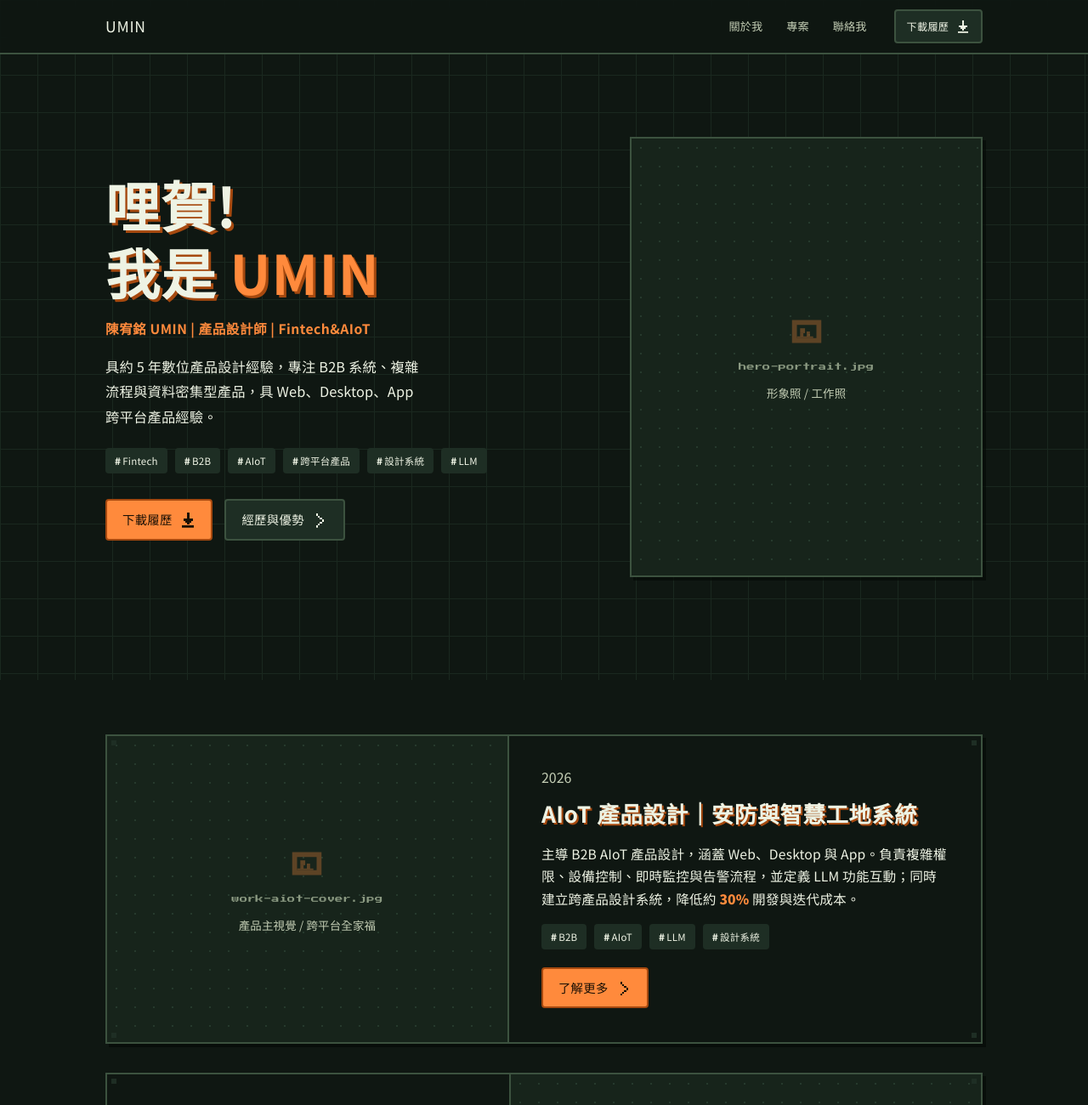
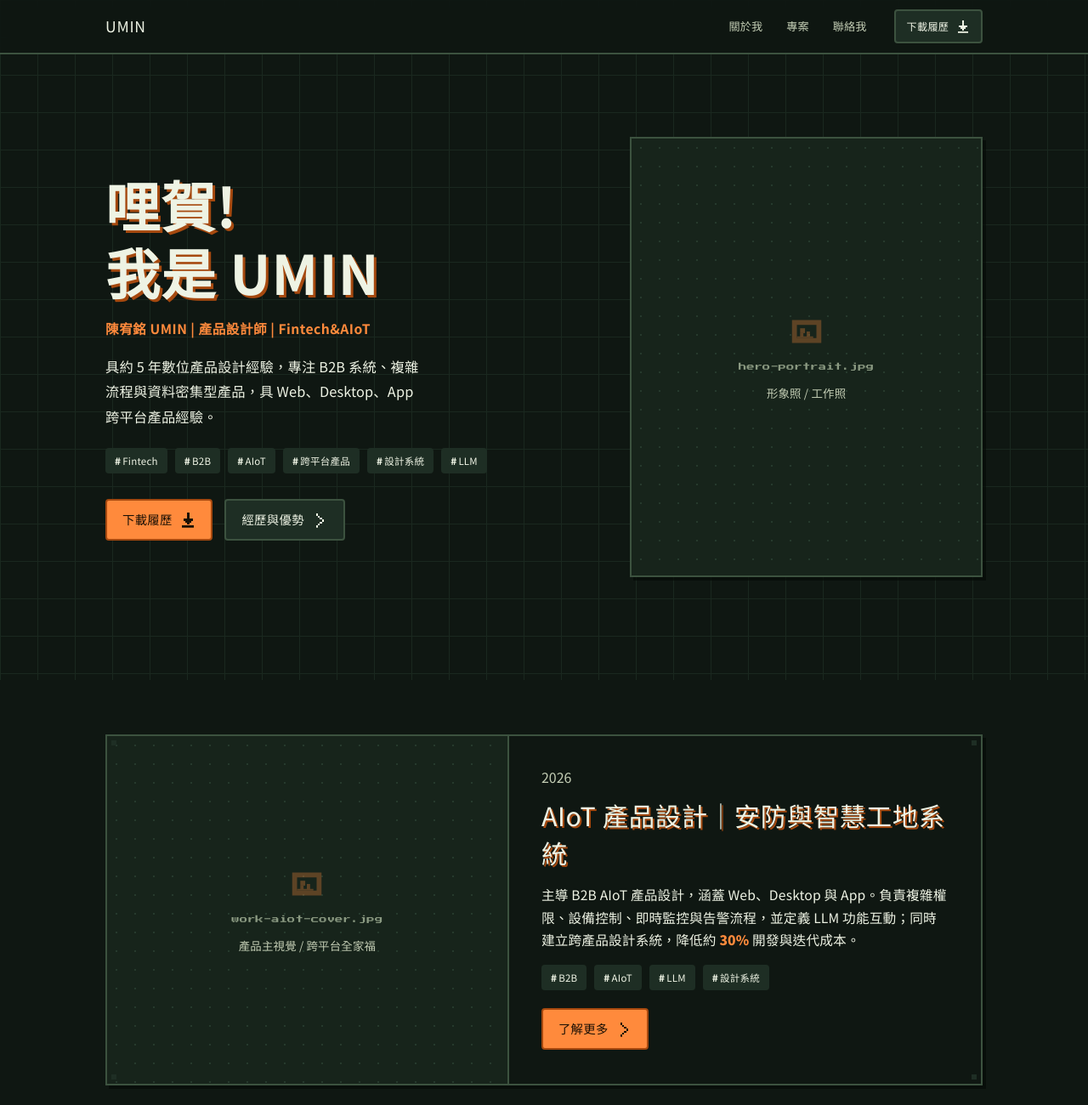
Before and after one commit to UMINCHEN/umin, a plain HTML site: page index.html in a window 1280 px wide. Shown: the top 1300 px of the page at 85% size. Drawn offline with Linux system fonts and the light colour scheme; a web font is replaced by a local one.

Commit message:
Un-bold + enlarge card titles, white hero UMIN
Faux-bold muddied the card titles at their size, so revert them to
weight 400 and bump the size; hero/modal/footer titles stay bold. The
hero "UMIN" turns white so the whole headline is one colour.

Co-Authored-By: Claude Opus 4.8 <noreply@anthropic.com>

```diff
--- a/index.html
+++ b/index.html
@@ -9,7 +9,7 @@
   <link rel="preconnect" href="https://fonts.googleapis.com" />
   <link rel="preconnect" href="https://fonts.gstatic.com" crossorigin />
   <link href="https://fonts.googleapis.com/css2?family=Noto+Sans+TC:wght@400;500;700;900&family=Press+Start+2P&display=swap" rel="stylesheet" />
-  <link rel="stylesheet" href="style.css?v=15" />
+  <link rel="stylesheet" href="style.css?v=17" />
 </head>
 <body>
 
--- a/style.css
+++ b/style.css
@@ -223,7 +223,7 @@ body::before {
   line-height: 1.14; color: var(--ink);
   text-shadow: 3px 3px 0 var(--accent-deep);
 }
-.hero__name { color: var(--accent); }
+.hero__name { color: var(--ink); }
 .id-line { font-weight: 700; letter-spacing: 0.03em; color: var(--accent); font-size: 0.98rem; }
 .hero .id-line { margin: 18px 0 2px; }
 .hero__sub { margin-top: 16px; max-width: 42ch; font-size: 1.02rem; color: var(--ink); line-height: 1.8; }
@@ -252,7 +252,7 @@ body::before {
 .work-card__year {
   font-family: var(--font-pixel-cjk); font-size: 1rem; color: var(--ink-mid);
 }
-.work-card__title { font-family: var(--font-pixel-cjk); font-size: clamp(1.22rem, 2.7vw, 1.65rem); font-weight: 700; line-height: 1.5; letter-spacing: 0.02em; color: var(--ink); text-shadow: 2px 2px 0 var(--accent-deep); }
+.work-card__title { font-family: var(--font-pixel-cjk); font-size: clamp(1.4rem, 3vw, 1.9rem); font-weight: 400; line-height: 1.45; letter-spacing: 0.02em; color: var(--ink); text-shadow: 2px 2px 0 var(--accent-deep); }
 .work-card__desc { color: var(--ink); font-size: 0.98rem; }
 .work-card__desc strong { color: var(--accent); font-weight: 900; }
 .work-card__actions { margin-top: 6px; display: flex; flex-wrap: wrap; gap: 12px; }
```
Also changed, not shown: 1 other file.
